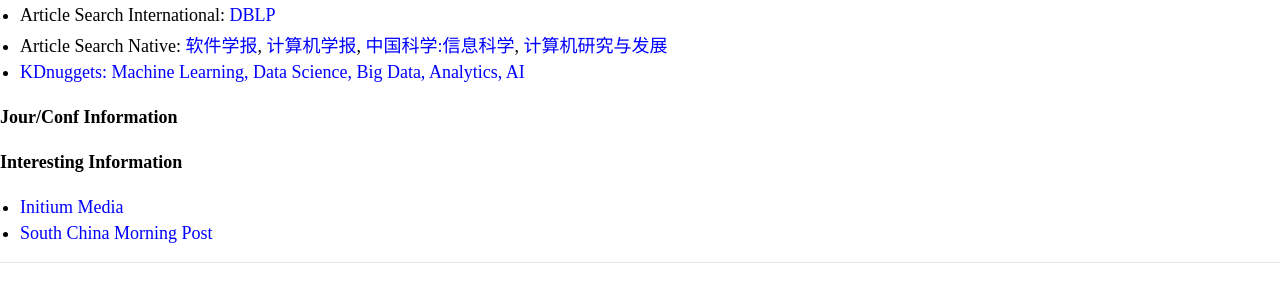
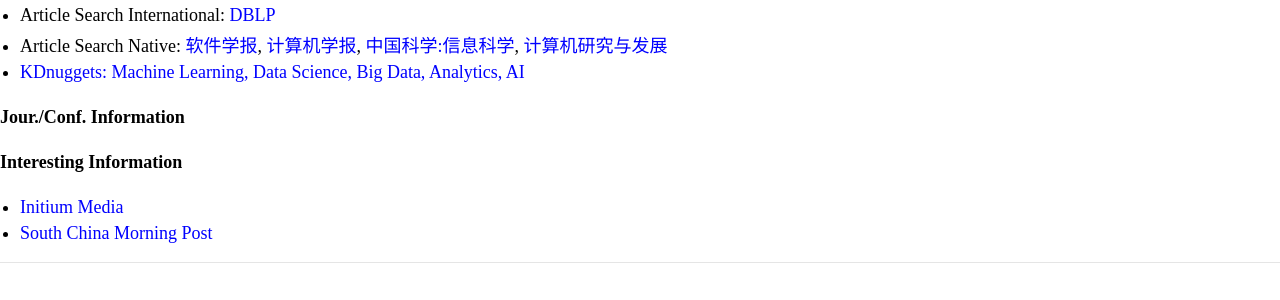
Before and after one commit to jiazhang-ml/jiazhang-ml.github.io, a Jekyll site: the page built from weblink.md, in a window 1280 px wide. Shown: the part 322-622 px from the top of the page. Built offline with Jekyll 4.4.1, drawn with Linux system fonts in a browser that asks for light colours.

```diff
--- a/weblink.md
+++ b/weblink.md
@@ -15,7 +15,7 @@ layout: default
 * Article Search Native: [软件学报](http://navi.cnki.net/knavi/JournalDetail?pcode=CJFD&pykm=RJXB), [计算机学报](http://navi.cnki.net/knavi/JournalDetail?pcode=CJFD&pykm=JSJX), [中国科学:信息科学](http://navi.cnki.net/knavi/JournalDetail?pcode=CJFD&pykm=PZKX), [计算机研究与发展](http://navi.cnki.net/knavi/JournalDetail?pcode=CJFD&pykm=JFYZ)
 * [KDnuggets: Machine Learning, Data Science, Big Data, Analytics, AI](https://www.kdnuggets.com/)
 
-#### Jour/Conf Information
+#### Jour./Conf. Information
 
 #### Interesting Information
 
```
